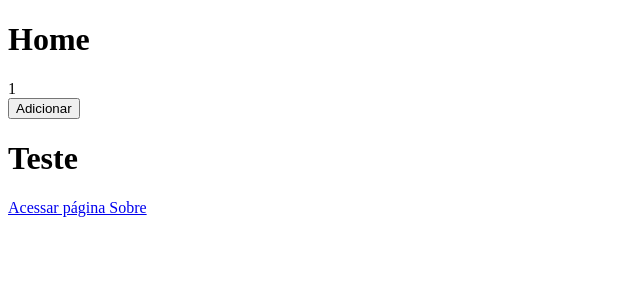
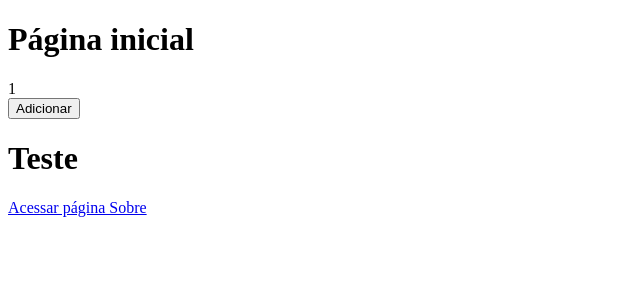
Before and after one commit to ederpbj/ideia-unica, a Next.js app: page / in a window 1280 px wide. Shown: the top 300 px of the page, without its empty margins (0-640 px from the left). Built offline with nearby package versions, Linux system fonts and the light colour scheme.

Commit message:
nova chamada de home

```diff
--- a/pages/index.js
+++ b/pages/index.js
@@ -6,7 +6,7 @@ function Home() {
     return (
 
         <div>
-            <h1>Home</h1>
+            <h1>Página inicial</h1>
             <Contador />
             <h1>Teste</h1>
 
```
Also changed, not shown: 1 other file (tests, documents, lock files or other folders).
